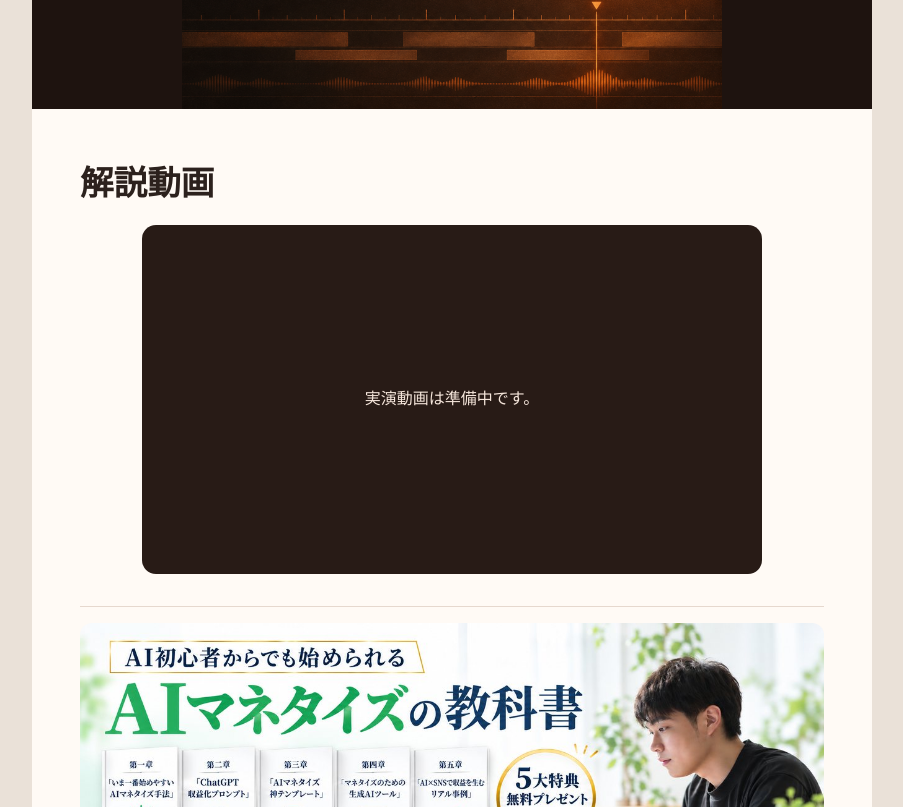
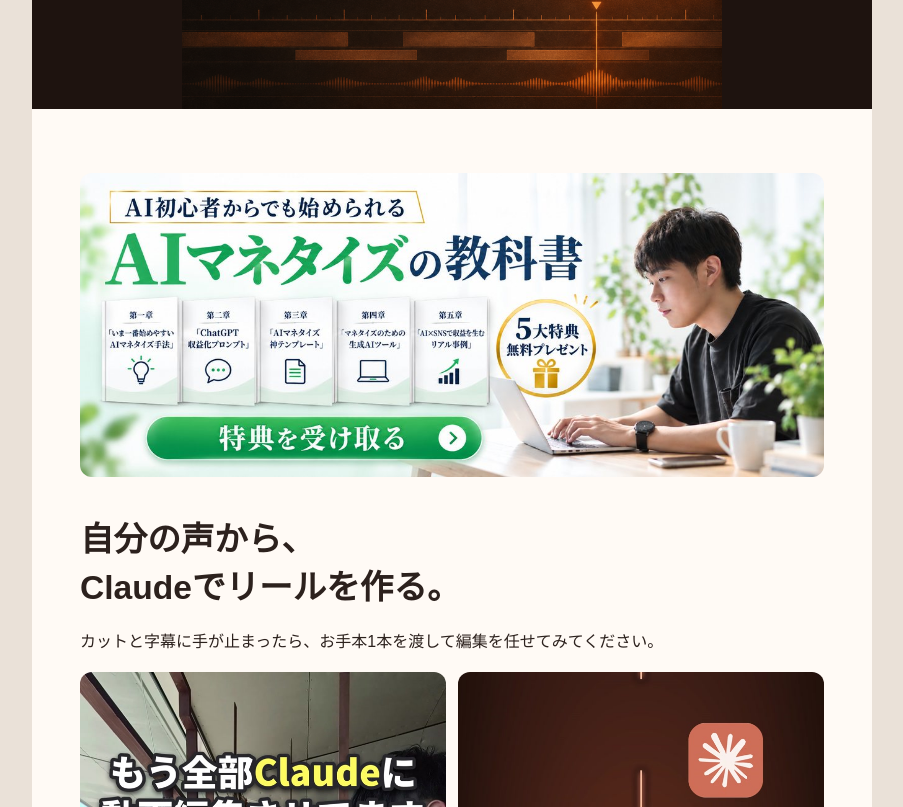
Before and after one commit to smitch-ai-works/no67-claude-video-editing, a plain HTML site: page index.html in a window 1280 px wide. Shown: the part 431-1238 px from the top of the page, without its empty margins (188-1091 px from the left). Drawn offline with Linux system fonts and the light colour scheme.

Commit message:
Publish No205 without the unrecorded explainer section

```diff
--- a/index.html
+++ b/index.html
@@ -62,10 +62,6 @@ code{font:inherit;font-weight:700}
 <main>
 <div class="hero"><img src="assets/cover-v3.png" width="1080" height="1080" alt="すみっち式 Claudeで動画編集 完全マニュアル"></div>
 <div class="content">
-<section class="section">
-  <h2>解説動画</h2>
-  <div class="video"><p>実演動画は準備中です。</p></div>
-</section>
 <div class="cta top-guide"><a href="https://sub.aione.co.jp/line/open/Iu0m3ReMw97D?mtid=PxeHUC98TlGc" target="_blank" rel="noopener"><img src="assets/cta1.jpg" alt="AIマネタイズの教科書をLINEで受け取る" loading="lazy"></a></div>
 <section class="section intro">
   <h1>自分の声から、<br>Claudeでリールを作る。</h1>
```
